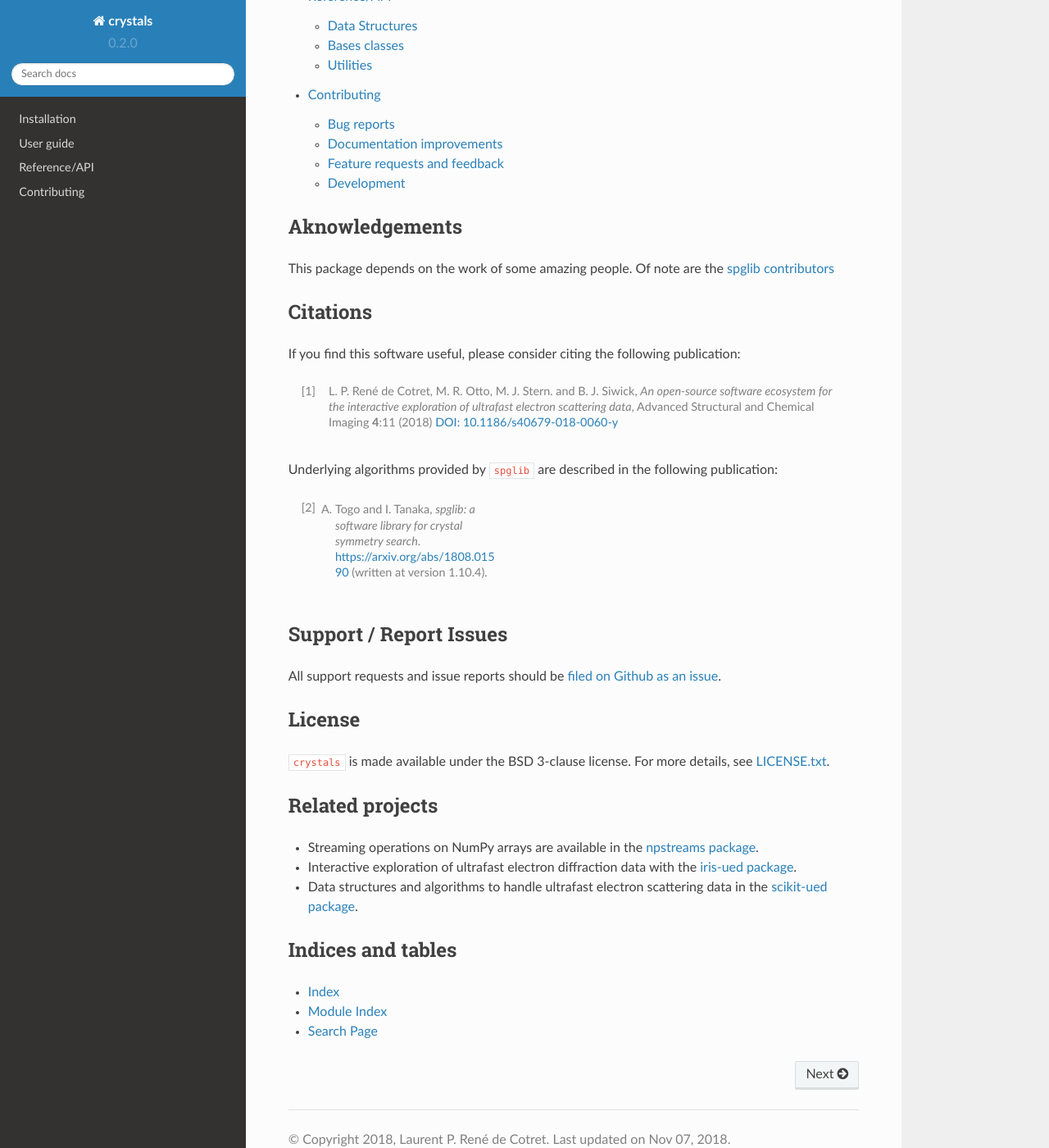
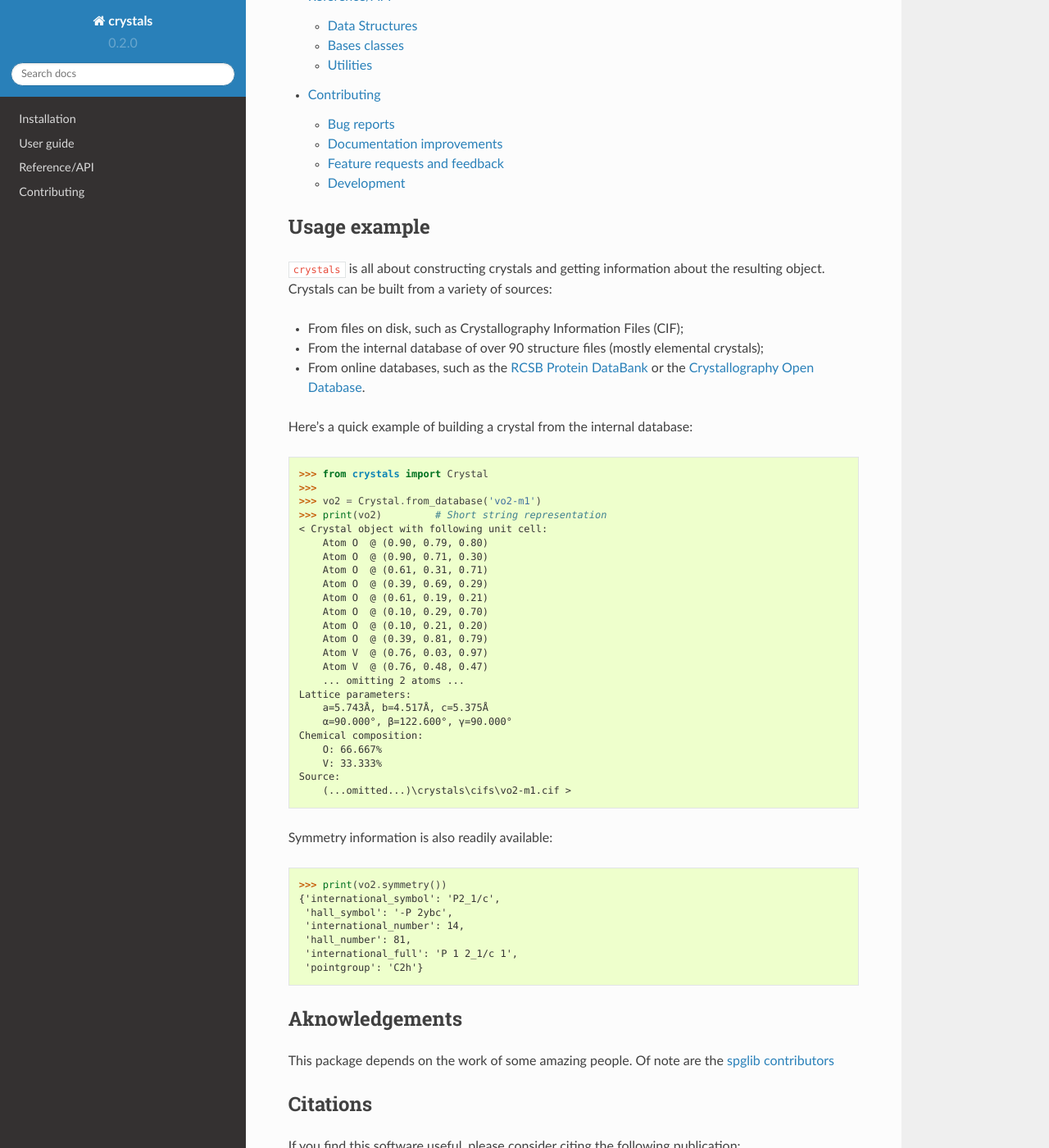
Before and after one commit to LaurentRDC/crystals, a Sphinx documentation site: the page built from docs/index.rst, in a window 1280 px wide and 1400 px high, scrolled down 688 px. Shown: the whole window at 82% size. Built offline with Sphinx 7.4.7 and the Read the Docs theme 2.0.0, drawn with Linux system fonts in a browser that asks for light colours.

Commit message:
DOC: better example

```diff
--- a/docs/index.rst
+++ b/docs/index.rst
@@ -33,6 +33,53 @@ Table of content
     guide
     reference
     contributing
+
+Usage example
+=============
+
+``crystals`` is all about constructing crystals and getting information about the resulting object. Crystals can be built from a variety of sources:
+
+* From files on disk, such as Crystallography Information Files (CIF);
+* From the internal database of over 90 structure files (mostly elemental crystals);
+* From online databases, such as the `RCSB Protein DataBank <http://www.rcsb.org/>`_ or the
+  `Crystallography Open Database <http://www.crystallography.net/cod/>`_.
+
+Here's a quick example of building a crystal from the internal database::
+
+    >>> from crystals import Crystal
+    >>>
+    >>> vo2 = Crystal.from_database('vo2-m1')
+    >>> print(vo2)	   # Short string representation
+    < Crystal object with following unit cell:
+        Atom O  @ (0.90, 0.79, 0.80)
+        Atom O  @ (0.90, 0.71, 0.30)
+        Atom O  @ (0.61, 0.31, 0.71)
+        Atom O  @ (0.39, 0.69, 0.29)
+        Atom O  @ (0.61, 0.19, 0.21)
+        Atom O  @ (0.10, 0.29, 0.70)
+        Atom O  @ (0.10, 0.21, 0.20)
+        Atom O  @ (0.39, 0.81, 0.79)
+        Atom V  @ (0.76, 0.03, 0.97)
+        Atom V  @ (0.76, 0.48, 0.47)
+        ... omitting 2 atoms ...
+    Lattice parameters:
+        a=5.743Å, b=4.517Å, c=5.375Å
+        α=90.000°, β=122.600°, γ=90.000°
+    Chemical composition:
+        O: 66.667%
+        V: 33.333%
+    Source:
+        (...omitted...)\crystals\cifs\vo2-m1.cif >
+
+Symmetry information is also readily available::
+
+    >>> print(vo2.symmetry())
+    {'international_symbol': 'P2_1/c',
+     'hall_symbol': '-P 2ybc',
+     'international_number': 14,
+     'hall_number': 81,
+     'international_full': 'P 1 2_1/c 1',
+     'pointgroup': 'C2h'}
 
 Aknowledgements
 ===============
```
Also changed, not shown: README.rst (+7 -1 lines).
